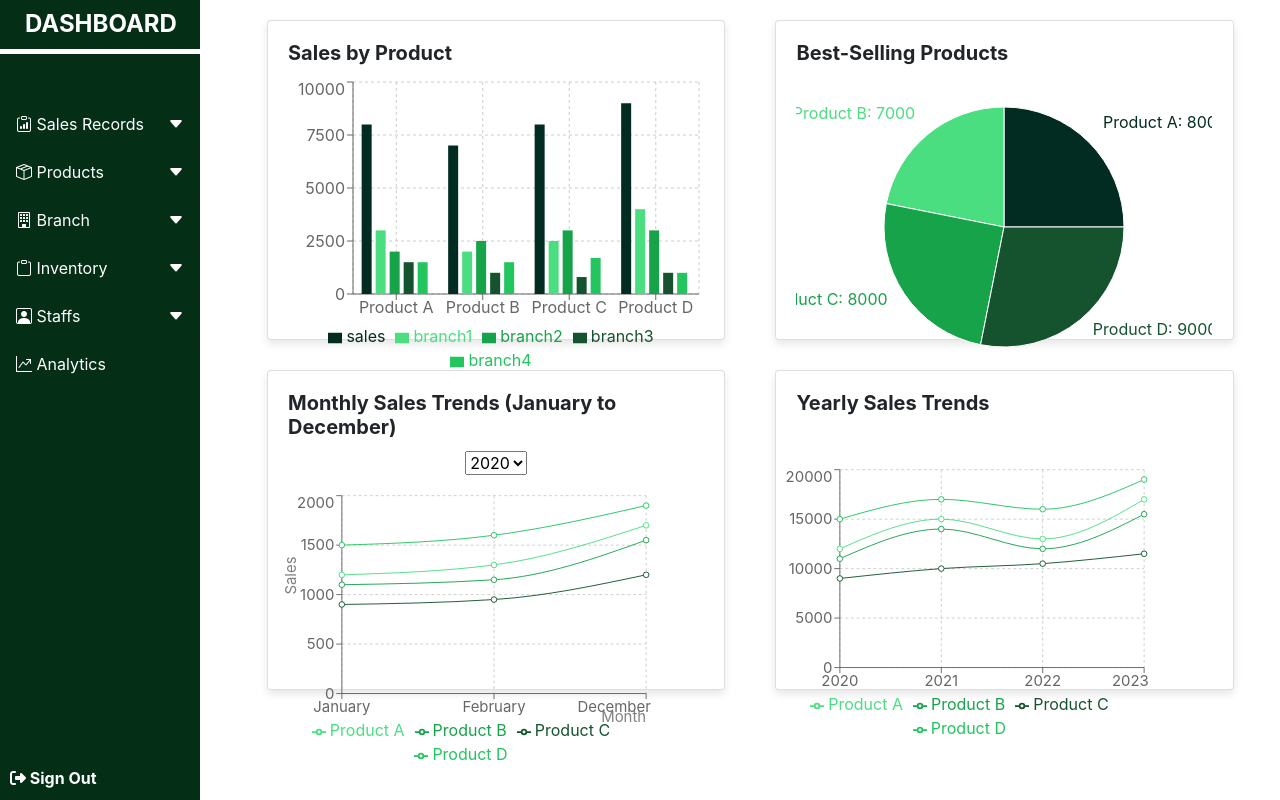
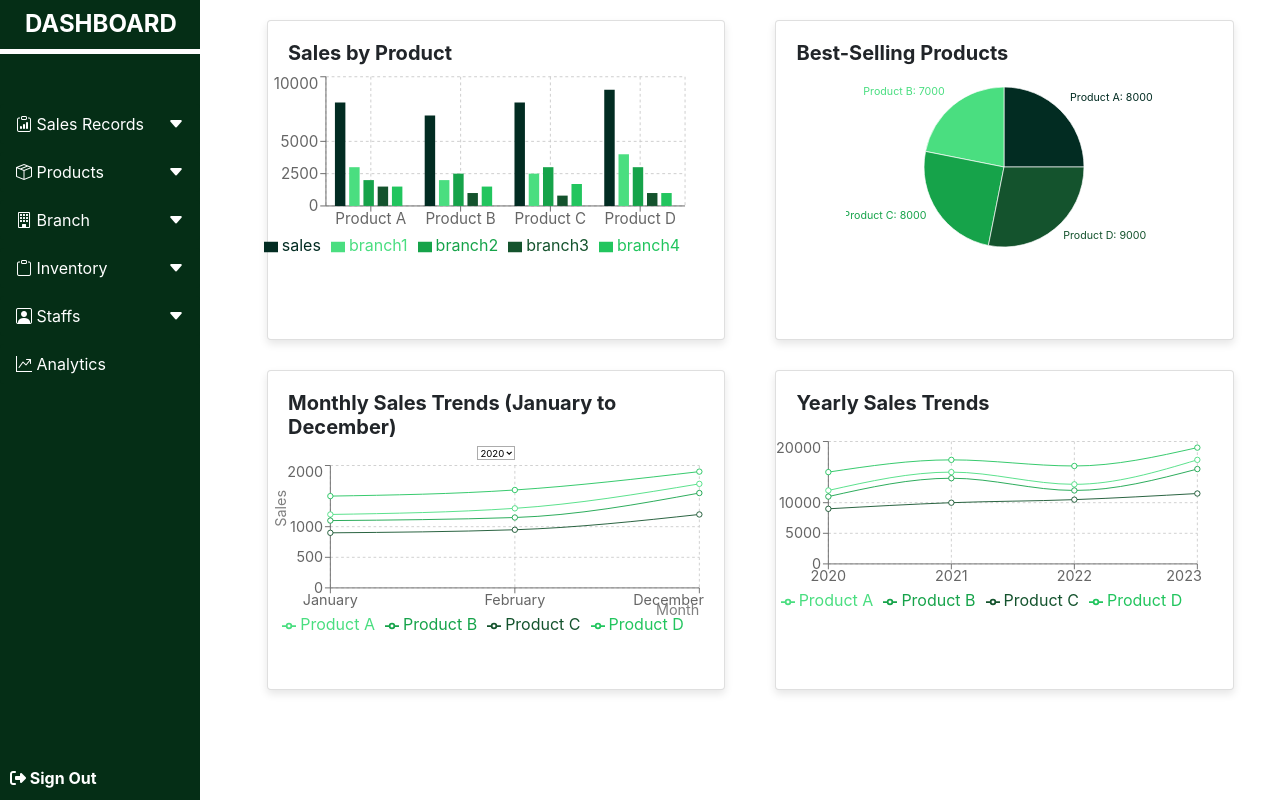
Before and after one commit to mrtechnic/sales-tracker-app, a React (Vite) app: page /analytics in a window 1280 px wide. Built offline with nearby package versions, Linux system fonts and the light colour scheme.

Commit message:
made some adjustments to the analytics

```diff
--- a/src/components/Analytics.jsx
+++ b/src/components/Analytics.jsx
@@ -66,7 +66,7 @@ const Analytics = () => {
               <Card className="chart-bar">
                 <Card.Body>
                   <Card.Title><strong>Sales by Product</strong></Card.Title>
-                  <ResponsiveContainer width="100%" height={300}>
+                  <ResponsiveContainer width="110%" height={200} style={{padding: '5px', marginTop: '-10px', marginLeft: '-40px'}}>
                     <BarChart data={data}>
                       <CartesianGrid strokeDasharray="3 3" />
                       <XAxis dataKey="name" />
@@ -86,7 +86,7 @@ const Analytics = () => {
               <Card className="chart-bar">
                 <Card.Body>
                   <Card.Title><strong>Best-Selling Products</strong></Card.Title>
-                  <ResponsiveContainer width="100%" height={300}>
+                  <ResponsiveContainer width="100%" height={300} style={{padding: '50px', marginTop: '-60px'}}>
                     <PieChart>
                       <Pie
                         data={pieData}
@@ -116,14 +116,14 @@ const Analytics = () => {
                   <Card.Title><strong>Monthly Sales Trends (January to December)</strong></Card.Title>
                   <div className="d-flex justify-content-center mb-3">
                     {/* Dropdown to select year */}
-                    <select onChange={(e) => setSelectedYear(parseInt(e.target.value))} value={selectedYear}>
+                    <select onChange={(e) => setSelectedYear(parseInt(e.target.value))} value={selectedYear} style={{transform: 'scale(0.6)', marginTop: '-10px'}}>
                       <option value={2020}>2020</option>
                       <option value={2021}>2021</option>
                       <option value={2022}>2022</option>
                       <option value={2023}>2023</option>
                     </select>
                   </div>
-                  <ResponsiveContainer width="100%" height={300} style={{padding: '0 10px 20px', paddingBottom: '20px', marginLeft: '-30px'}}>
+                  <ResponsiveContainer width="120%" height={200} style={{padding: '10px', marginTop: '-30px', marginLeft: '-50px'}}>
                     <LineChart data={filteredMonthlyData}>
                       <CartesianGrid strokeDasharray="3 3" />
                       <XAxis dataKey="month" label={{ value: "Month", position: "insideBottomRight", offset: 0 }} />
@@ -142,7 +142,7 @@ const Analytics = () => {
               <Card className="chart-bar">
                 <Card.Body>
                   <Card.Title><strong>Yearly Sales Trends</strong></Card.Title>
-                  <ResponsiveContainer width="100%" height={300} style={{padding: '0 10px 20px', marginTop: '50px', marginLeft: '-40px' }}>
+                  <ResponsiveContainer width="120%" height={200} style={{padding: '10px', marginTop: '10px', marginLeft: '-60px' }}>
                     <LineChart data={salesTrendData}>
                       <CartesianGrid strokeDasharray="3 3" />
                       <XAxis dataKey="year" />
--- a/src/components/analytics.css
+++ b/src/components/analytics.css
@@ -19,7 +19,7 @@
 /* Card styles for charts */
 .chart-bar {
     flex: 1;
-    height: 40vh; /* Adjust chart height */
+    height: 50vh; /* Adjust chart height */
     margin: 10px;
     border-radius: 10px;
     box-shadow: 0 4px 8px rgba(0, 0, 0, 0.1);
```
